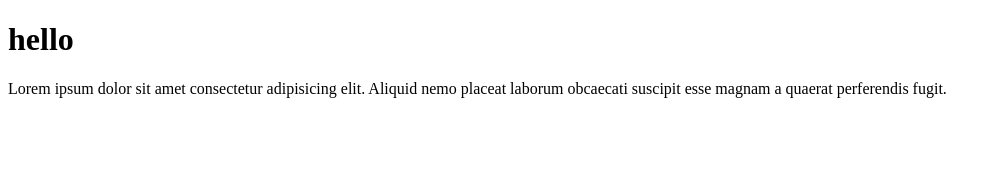
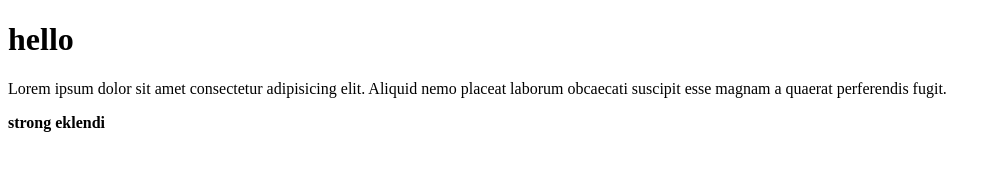
Before and after one commit to sedat355/git_deneme, a plain HTML site: page index.html in a window 1280 px wide. Shown: the whole page, without its empty margins (0-1001 px from the left). Drawn offline with Linux system fonts and the light colour scheme.

Commit message:
yeniBranch' de strong eklendi

```diff
--- a/index.html
+++ b/index.html
@@ -9,7 +9,7 @@
     <h1>hello</h1>
     <p>Lorem ipsum dolor sit amet consectetur adipisicing elit. Aliquid nemo placeat laborum obcaecati suscipit esse magnam a quaerat perferendis fugit.</p>
 
-
+    <strong>strong eklendi</strong>
 
 
     <script src="script.js"></script>
```
